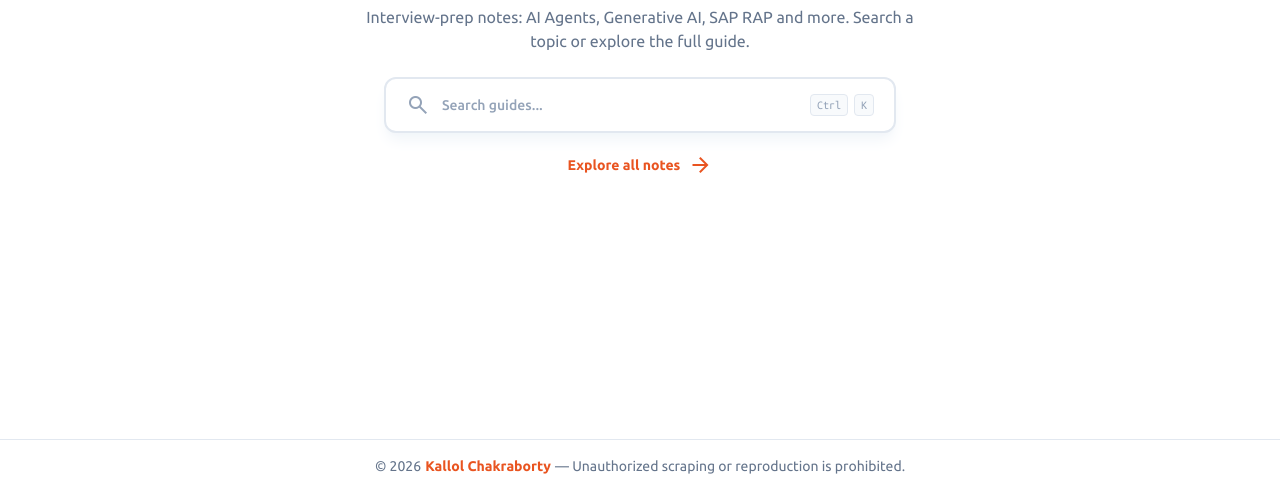
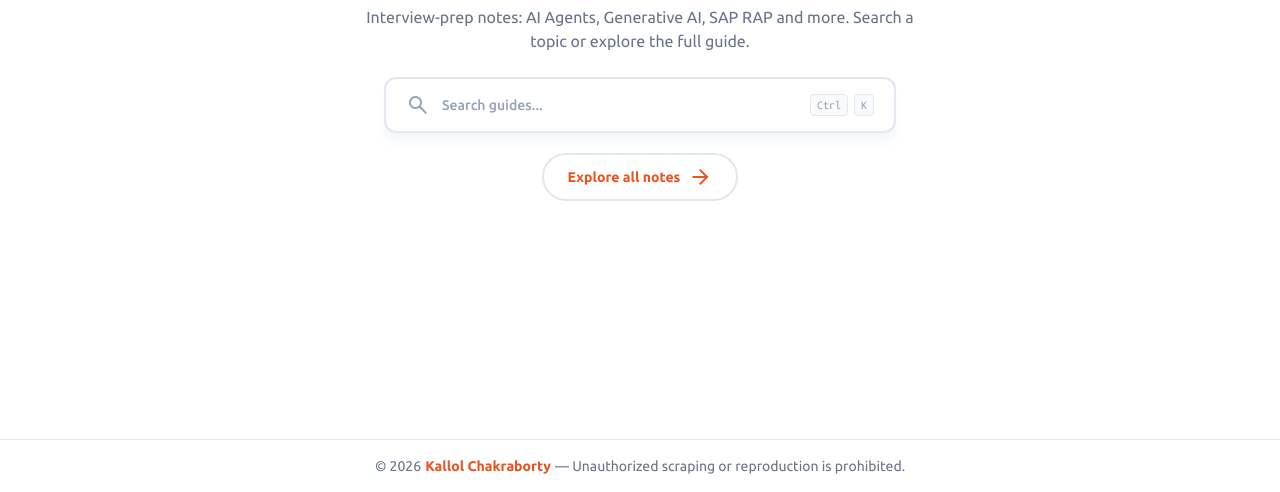
Before and after one commit to kallolchakraborty/quick-bytes, a website: page index.html in a window 1280 px wide. Shown: the part 308-800 px from the top of the page. Drawn offline with nearby package versions, Linux system fonts and the light colour scheme; files that its build step writes are made by us from their sources.

Commit message:
style: make explore link a pill button, fix arrow alignment

```diff
--- a/index.html
+++ b/index.html
@@ -113,9 +113,9 @@
             <kbd class="theme-bg-subtle border theme-border px-1.5 py-0.5 rounded">K</kbd>
           </div>
         </button>
-        <a href="docs.html" class="mt-5 inline-flex items-center gap-2 text-brand-500 hover:text-brand-600 font-semibold text-sm transition-colors">
+        <a href="docs.html" class="group mt-5 inline-flex items-center justify-center gap-2 border-2 theme-border hover:border-brand-500 theme-bg px-6 py-2.5 rounded-full text-brand-500 hover:text-brand-600 font-semibold text-sm transition-all">
           Explore all notes
-          <span class="material-symbols-outlined text-[16px]">arrow_forward</span>
+          <span class="material-symbols-outlined text-[16px] leading-none">arrow_forward</span>
         </a>
       </div>
 
```
